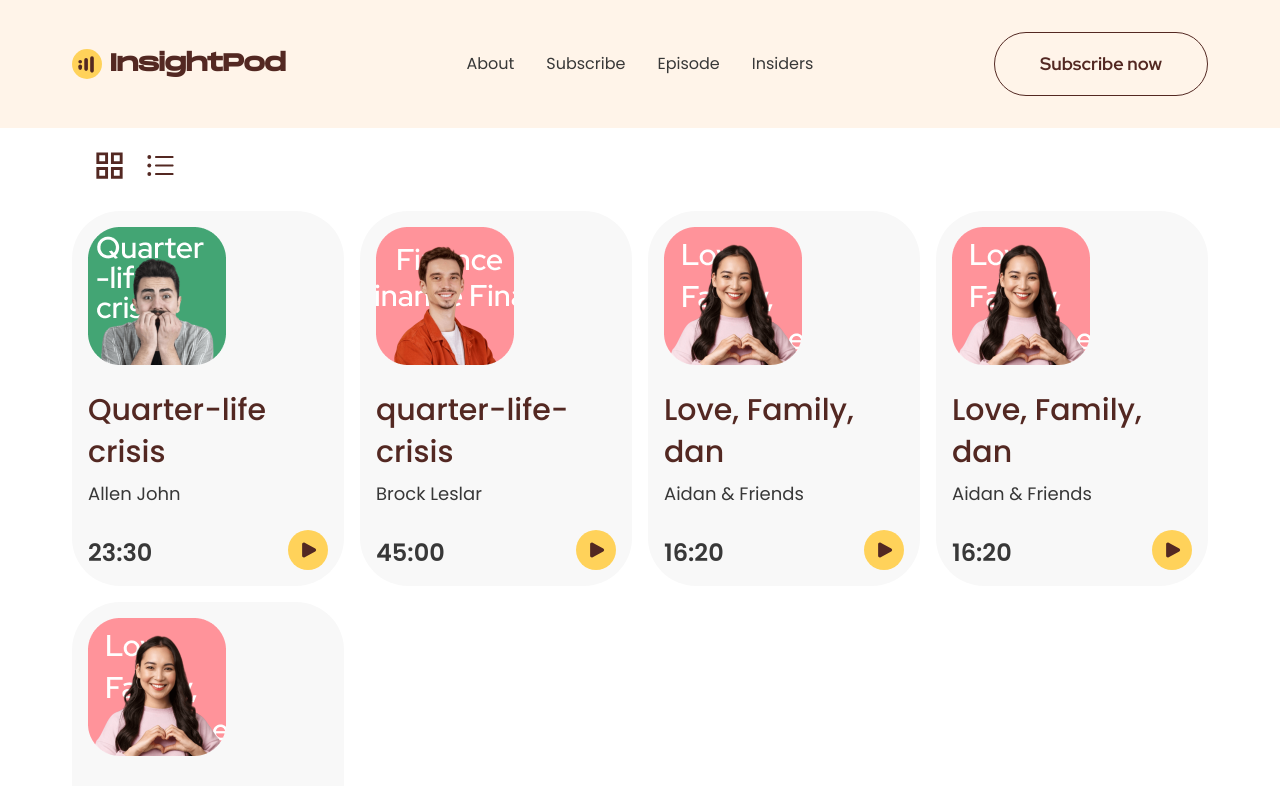
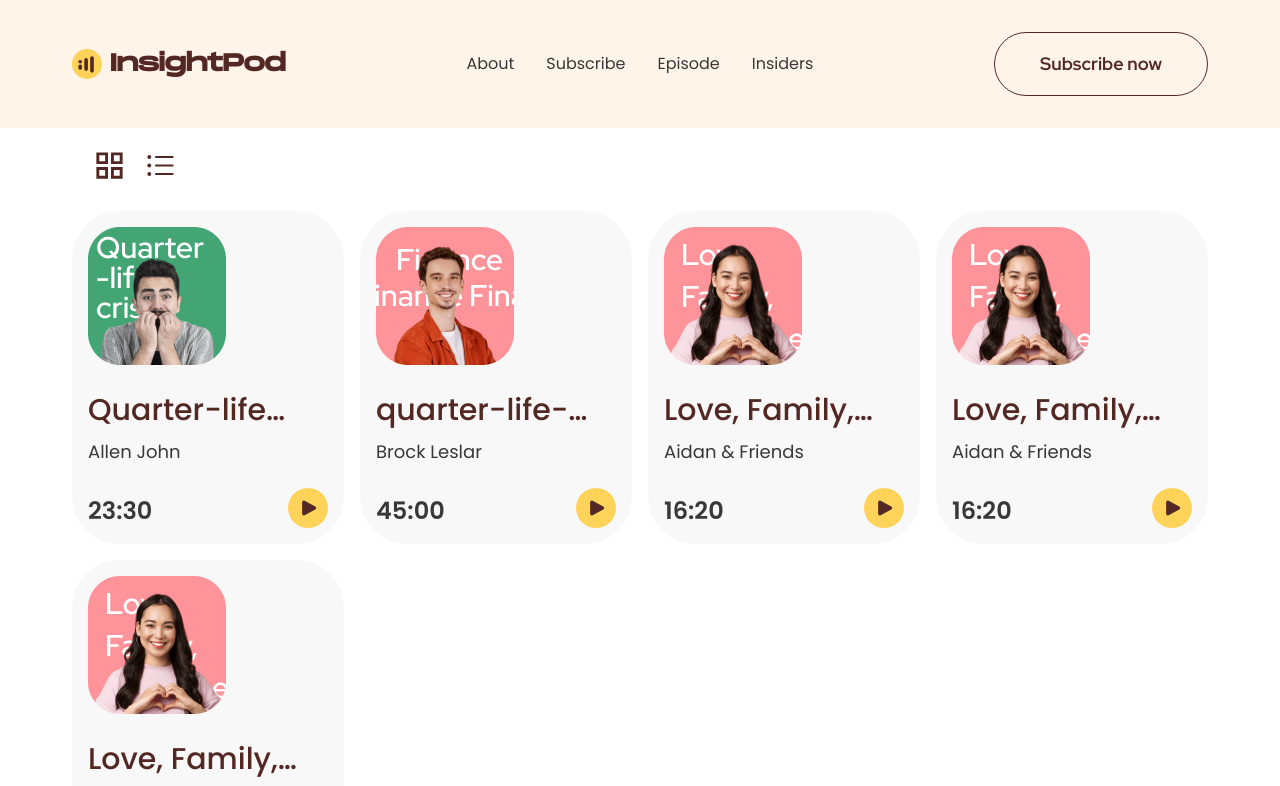
Before and after one commit to gpyuan/insightpod-stream-platform, a React (Vite) app: page /all-weekly-podcast in a window 1280 px wide. Shown: the top 786 px of the page. Built offline with nearby package versions, Linux system fonts and the light colour scheme; a web font is replaced by a local one.

Commit message:
style(WeeklyPodcasts):修改WeeklyPodcasts RWD 樣式

```diff
--- a/src/components/features/WeeklyPodcast/WeeklyPodcastCard.scss
+++ b/src/components/features/WeeklyPodcast/WeeklyPodcastCard.scss
@@ -10,6 +10,14 @@
   display: flex;
   gap: 24px;
   position: relative;
+
+  @include mobile {
+    width: 100%;
+    height: auto;
+    flex-direction: column;
+    align-items: center;
+    justify-content: center;
+  }
 
   &--grid {
     width: 100%;
@@ -26,6 +34,10 @@
     &__title {
       color: $text-primary;
       margin-bottom: 8px;
+      display: -webkit-box;
+      -webkit-line-clamp: 1;
+      -webkit-box-orient: vertical;
+      overflow: hidden;
     }
 
     &__author {
--- a/src/components/features/WeeklyPodcast/WeeklyPodcasts.scss
+++ b/src/components/features/WeeklyPodcast/WeeklyPodcasts.scss
@@ -5,17 +5,50 @@
   height: 413px;
   padding: 64px 0 64px 72px;
 
+  @include tablet {
+    padding: 40px 0 40px 50px;
+  }
+
+  @include mobile {
+    padding: 20px;
+  }
+
+  &__podcast-list {
+    @include mobile {
+      display: flex;
+      flex-direction: column;
+    }
+  }
+
   &__title-group {
     @include flex-space-between;
     margin-bottom: 48px;
+    padding-right: 10px;
 
-    &__title {
+    @include mobile {
+      margin-bottom: 24px;
+    }
+
+    &__title.h2 {
       color: $text-primary;
+
+      @include tablet {
+        font-size: 40px;
+      }
+
+      @include mobile {
+        font-size: 25px;
+      }
     }
 
     &__btn {
       width: 181px;
       height: 64px;
+
+      @include mobile {
+        width: 100px;
+        height: 40px;
+      }
     }
   }
 
@@ -24,5 +57,9 @@
     gap: 16px;
     overflow-x: auto;
     scrollbar-width: thin;
+
+    @include mobile-and-tablet {
+      scrollbar-width: none;
+    }
   }
 }
--- a/src/components/layout/header/Header.scss
+++ b/src/components/layout/header/Header.scss
@@ -4,6 +4,7 @@
   width: 100%;
   position: fixed;
   background-color: $bg-primary;
+  z-index: 2000;
 
   &__container {
     @include flex-space-between;
```
